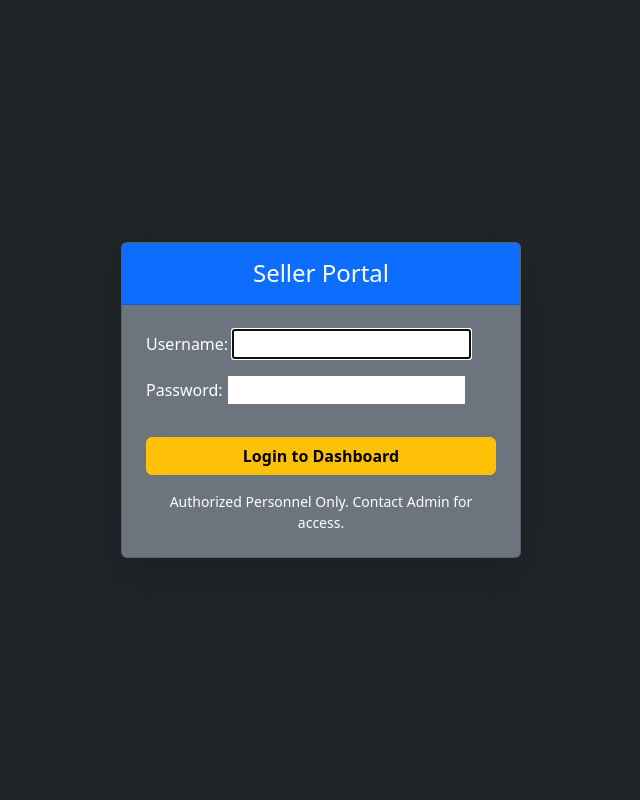
After one commit to byte-jlz/E-budolKa, a Django app: page /products/seller/login/ in a window 1280 px wide. The commit adds this page. Shown: the whole page, without its empty margins (319-959 px from the left). Run offline with Django 5.2, Linux system fonts and the light colour scheme.

Commit message:
added admin and impoved seller auth

```diff
--- a/products/templates/products/base.html
+++ b/products/templates/products/base.html
@@ -36,9 +36,6 @@
                     </li>
 
                     {% if user.is_authenticated %}
-                        <li class="nav-item">
-                            <a class="nav-link btn btn-primary text-white ms-2" href="{% url 'seller_dashboard' %}">Seller Dashboard</a>
-                        </li>
                         <li class="nav-item ms-3">
                             <span class="text-light me-3">Hello, {{ user.username }}!</span>
                         </li>
--- /dev/null
+++ b/products/templates/products/seller_login.html
@@ -0,0 +1,26 @@
+<!DOCTYPE html>
+<html lang="en">
+<head>
+    <title>Seller Portal Login</title>
+    <link href="https://cdn.jsdelivr.net/npm/bootstrap@5.3.0/dist/css/bootstrap.min.css" rel="stylesheet">
+</head>
+<body class="bg-dark text-light d-flex align-items-center justify-content-center" style="height: 100vh;">
+
+    <div class="card shadow-lg bg-secondary text-white" style="width: 100%; max-width: 400px;">
+        <div class="card-header bg-primary text-center py-3">
+            <h4 class="mb-0">Seller Portal</h4>
+        </div>
+        <div class="card-body p-4">
+            <form method="POST">
+                {% csrf_token %}
+                {{ form.as_p }}
+                <button type="submit" class="btn btn-warning w-100 mt-3 fw-bold">Login to Dashboard</button>
+            </form>
+            <div class="text-center mt-3 small">
+                Authorized Personnel Only. Contact Admin for access.
+            </div>
+        </div>
+    </div>
+
+</body>
+</html>
--- a/products/urls.py
+++ b/products/urls.py
@@ -1,23 +1,28 @@
 from django.urls import path
+from django.contrib.auth import views as auth_views
 from . import views
-from django.contrib.auth import views as auth_views
-
 
 urlpatterns = [
-    path('add/', views.add_product, name='add_product'),
+    # --- BUYER URLS ---
     path('', views.product_list, name='product_list'),
-
-    path('dashboard/', views.seller_dashboard, name='seller_dashboard'),
-
-    path('edit/<int:id>/', views.edit_product, name='edit_product'),
-    path('remove/<int:id>/', views.remove_product, name='remove_product'),
-
     path('cart/add/<int:id>/', views.add_to_cart, name='add_to_cart'),
     path('cart/', views.view_cart, name='view_cart'),
-
     path('cart/update/<int:id>/<str:action>/', views.update_cart, name='update_cart'),
 
+    # --- API URLS ---
     path('api/products/', views.ProductListAPI.as_view(), name='api_product_list'),
     path('api/products/<int:pk>/', views.ProductDetailAPI.as_view(), name='api_product_detail'),
 
+    # --- NEW SELLER URLS ---
+    # Dedicated Seller Login Page
+    path('seller/login/', auth_views.LoginView.as_view(
+        template_name='products/seller_login.html',
+        next_page='seller_dashboard' # Redirects to dashboard upon success
+    ), name='seller_login'),
+
+    # Protected Seller Routes
+    path('seller/dashboard/', views.seller_dashboard, name='seller_dashboard'),
+    path('seller/add/', views.add_product, name='add_product'),
+    path('seller/edit/<int:id>/', views.edit_product, name='edit_product'),
+    path('seller/remove/<int:id>/', views.remove_product, name='remove_product'),
 ]
```
Also changed, not shown: products/views.py (+8 -3 lines), db.sqlite3.
